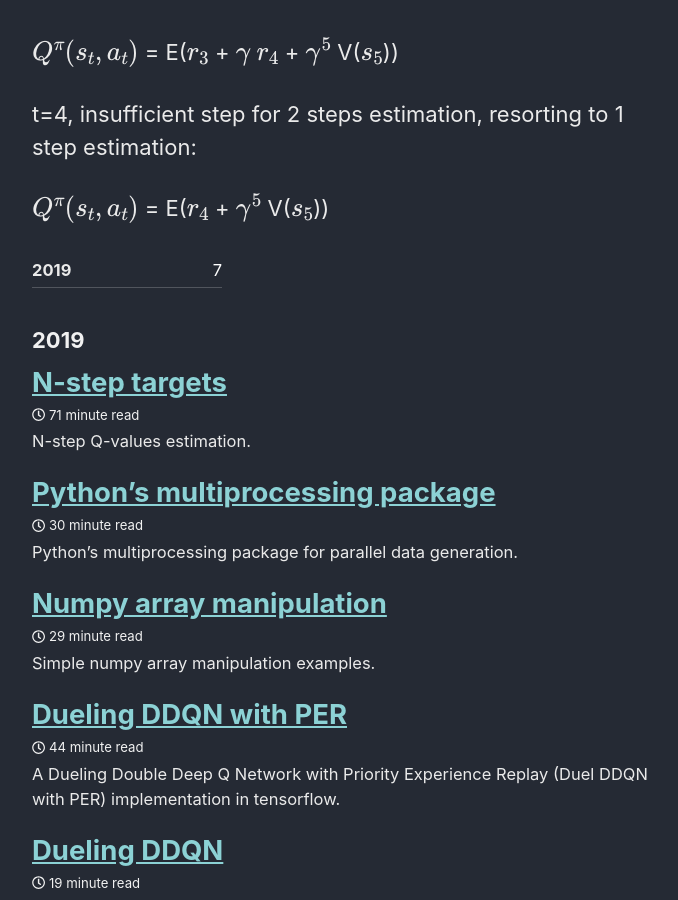
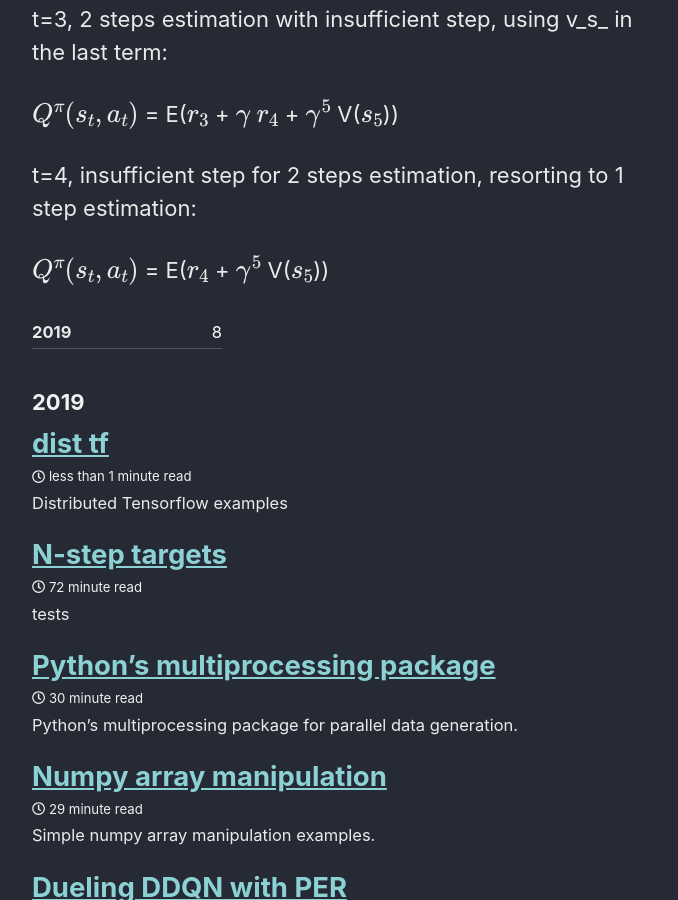
Before and after one commit to ChuaCheowHuan/ChuaCheowHuan.github.io, a Jekyll site: the page built from _posts/2019-05-31-n_step_targets.md, in a window 1280 px wide and 900 px high, scrolled down 6515 px. Shown: the whole window, without its empty margins (290-968 px from the left). Built offline with Jekyll 4.4.1, drawn with Linux system fonts in a browser that asks for light colours; cached includes are drawn as plain includes; formulas are drawn with MathJax 3; comment, search, counter and statistics services are not loaded.

Commit message:
test username

```diff
--- a/_posts/2019-05-31-n_step_targets.md
+++ b/_posts/2019-05-31-n_step_targets.md
@@ -4,6 +4,7 @@ author: Huan
 title: N-step targets
 
 ---
+tests
 
 N-step Q-values estimation.
 
--- /dev/null
+++ b/_posts/2019-06-09-dist_tf.md
@@ -0,0 +1,7 @@
+---
+layout: posts
+author: Huan
+title: dist tf
+
+---
+Distributed Tensorflow examples
```
